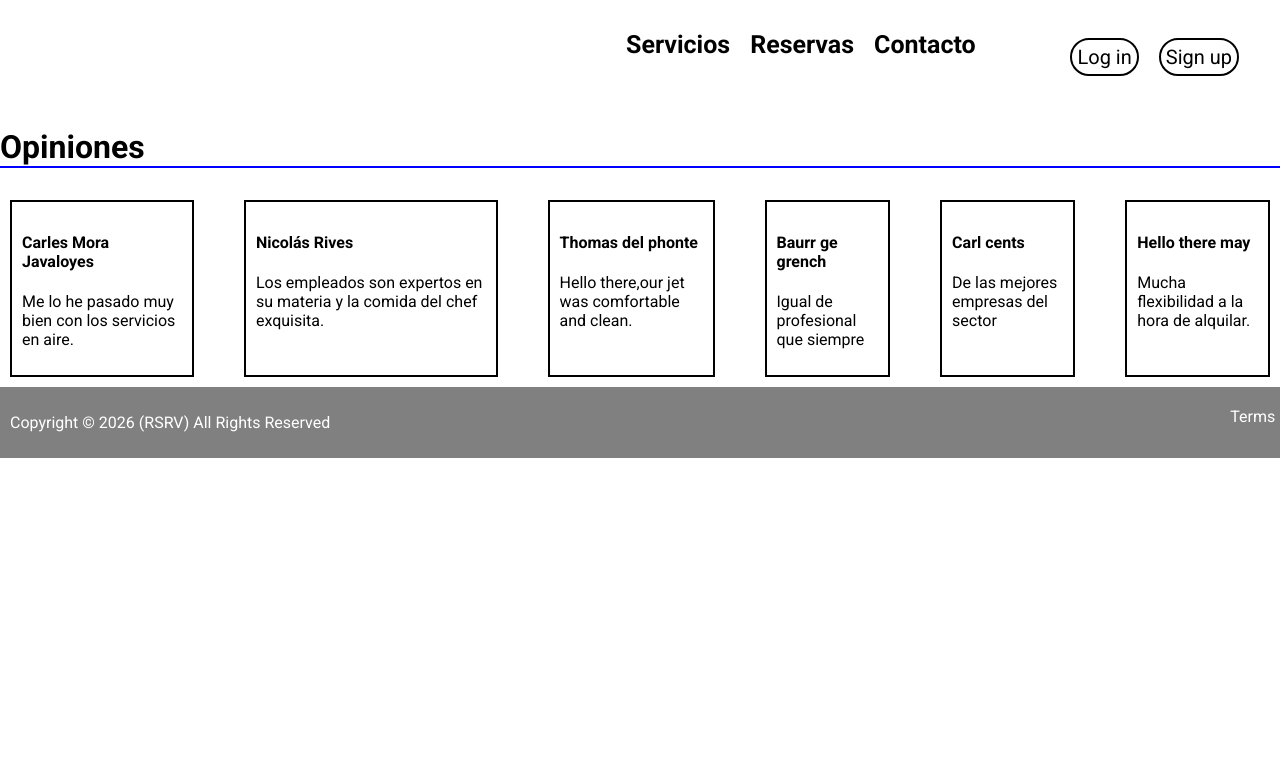
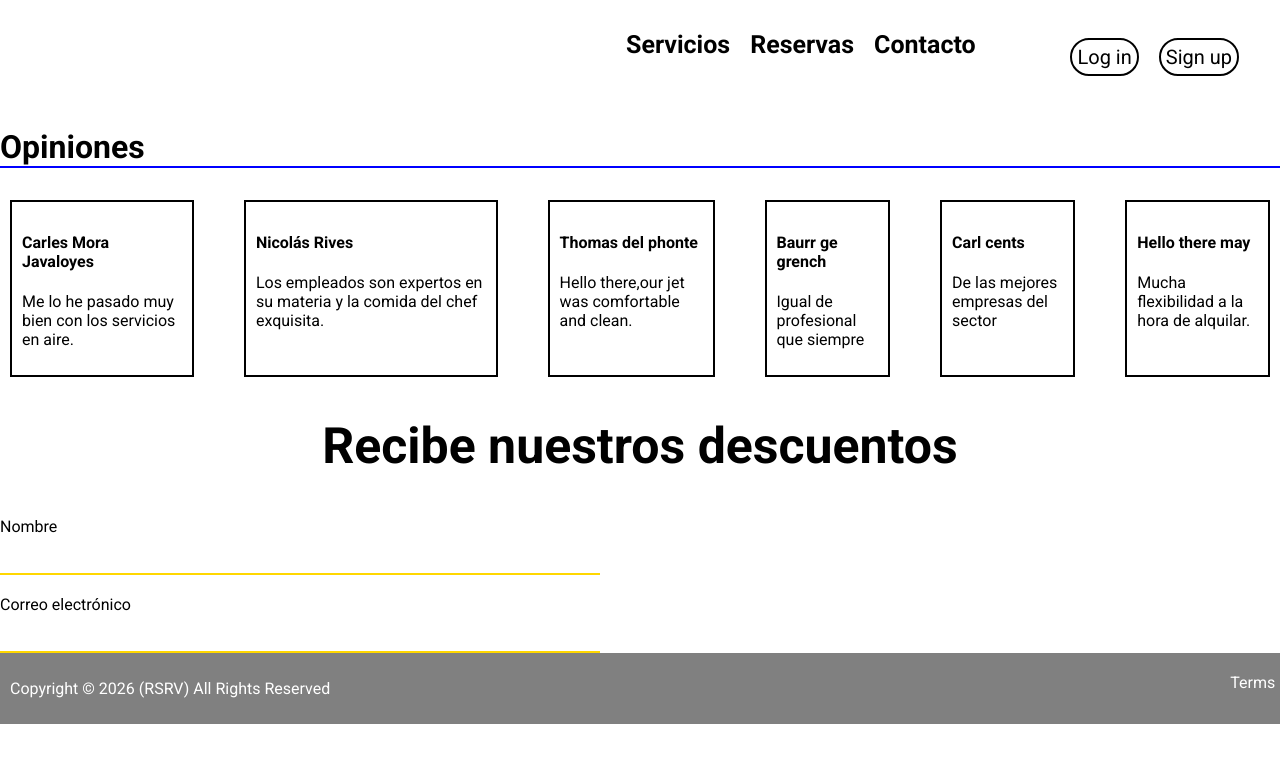
Before and after one commit to CarlesMoraJavaloyes/ReservePage, a plain HTML site: page pages/gracias.html in a window 1280 px wide. Shown: the top 762 px of the page. Drawn offline with Linux system fonts and the light colour scheme; a web font is replaced by a local one.

Commit message:
Doc:new lines

```diff
--- a/css/style.css
+++ b/css/style.css
@@ -7,10 +7,15 @@
 }
 
 :root{
-
-
-
-
+    --color-bg: #0f1220;
+    --color-text: #eef2ff;
+    --color-primary: #7c3aed;
+    --color-accent: #22c55e;
+    --space-1: 8px;
+    --space-2: 16px;
+    --radius: 14px;
+    --shadow: 0 10px 30px rgba(0,0,0,.25);
+    --dur: 180ms;
 }
 
 body{
@@ -41,6 +46,7 @@ nav{
     flex-direction: row;
     gap:20px;
     justify-content: center;
+
 
 }
 
@@ -85,6 +91,8 @@ header nav a {
     right: 40px;
 
 }
+
+
 
 .cuenta a{
     text-decoration: none;
--- a/pages/gracias.html
+++ b/pages/gracias.html
@@ -79,7 +79,16 @@
             </div>
         </div>
     </div>
+    <div >
+        <h2>Recibe nuestros descuentos</h2>
+        <form action="">
+            <label for="nombre">Nombre</label>
+            <input type="text" name="nombre" id="nombre">
+            <label for="cEmail">Correo electrónico</label>
+            <input type="email" name="email" id="email">
+        </form>
 
+    </div>
 
 
      <footer class="footer">
```
Also changed, not shown: index.html (+1 -1 lines), assets/img/forest.webp (added).
